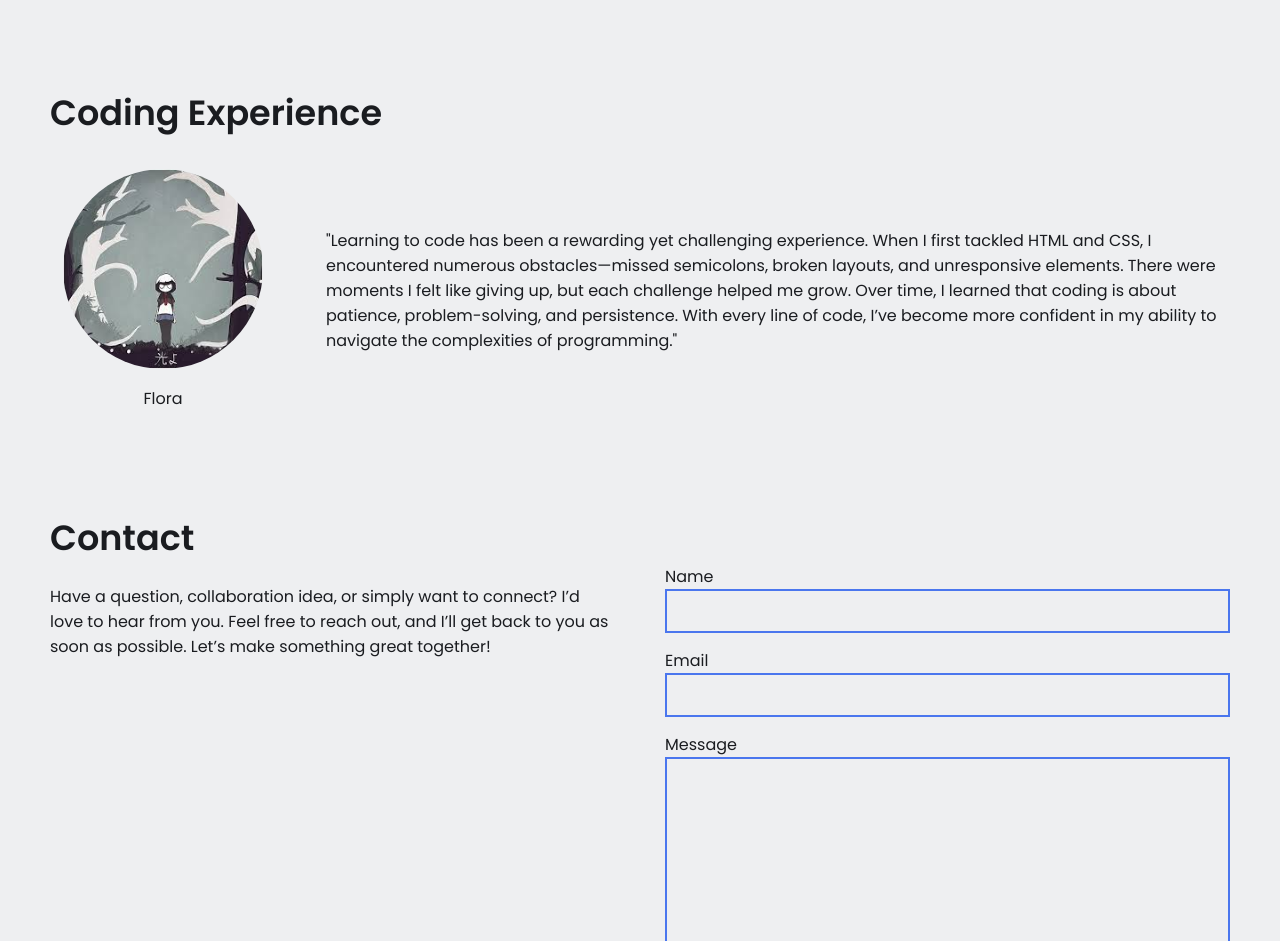
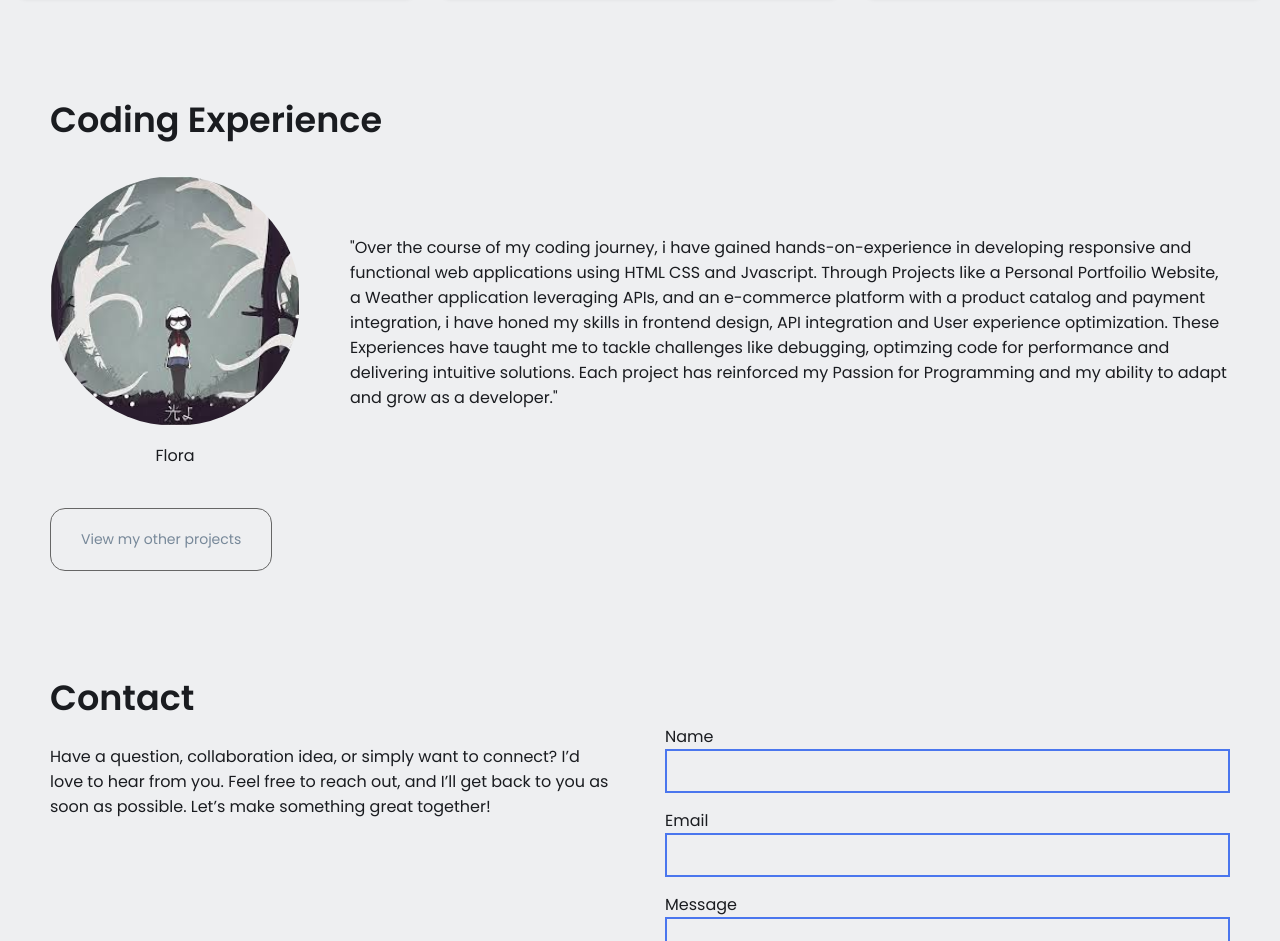
Before and after one commit to Flor444/folder, a plain HTML site: page index.html in a window 1280 px wide. Shown: the part 1660-2601 px from the top of the page. Drawn offline with Linux system fonts and the light colour scheme.

Commit message:
Fix : corrected error in code

```diff
--- a/index.html
+++ b/index.html
@@ -52,9 +52,9 @@
             <span>Skills</span>
           </a>
 
-          <a href="#testimony">
+          <a href="#coding">
             <i class="fa-solid fa-pen"></i>
-            <span>Testimony</span>
+            <span>Coding Experience</span>
           </a>
 
           <a href="#contact">
@@ -65,7 +65,10 @@
       </div>
 
       <div class="headshot">
+        <a href="https://github.com/flor444" target="_blank">
         <img src="images/download.jfif" alt="flora profile">
+        </a>
+
       </div>
     </section>
 
@@ -85,7 +88,7 @@
 
   <div class="skill-box">
     <h3>CSS</h3>
-    <p>Expert in styling, animations, and layouts using CSS3.</p>
+    <p>Expert in styling, animations, and layouts using CSS.</p>
     <div class="progress-bar">
       <span style="width: 85%;"></span>
     </div>
@@ -109,21 +112,27 @@
     <h2>Projects</h2>
     <div class="project-gallery">
       <div class="project-card">
-        <img src="images/portfolio.jfif" alt="Project 1">
+        <a href="https://github.com/flor444" target="_blank">
+          <img src="images/portfolio.jfif" alt="Project 1">
+        </a>
         <h3>Portfolio Website</h3>
         <p>A clean and responsive personal portfolio site built with HTML, CSS, and JavaScript.</p>
         <a href="index.html" class="project-link">View Project</a>
       </div>
 
       <div class="project-card">
-        <img src="images/images (1).jfif" alt="Weather App">
+        <a href="https://github.com/flor444" target="_blank">
+          <img src="images/images (1).jfif" alt="Weather App">
+        </a>
         <h3>Weather App</h3>
         <p>A real-time weather application using APIs and JavaScript.</p>
         <a href="#" class="project-link">View Project</a>
     </div>
 
       <div class="project-card">
-        <img src="images/ecommerce.jfif" alt="Project 3">
+        <a href="https://github.com/flor444" target="_blank">
+          <img src="images/ecommerce.jfif" alt="Project 3">
+        </a>
         <h3>E-commerce Platform</h3>
         <p>A functional online store with a product catalog, cart, and payment gateway.</p>
         <a href="#" class="project-link">View Project</a>
@@ -132,19 +141,29 @@
   </section>
 
 <!-- SECTION 3: My coding journey -->
-<section id="testimony" class="coding-section">
+<section id="coding" class="coding-section">
       <h2>Coding Experience</h2>
 
       <div class="group">
         <div class="person-details">
-          <img src="images/kikuo.jfif">
+          <a href="https://github.com/flor444" target="_blank">
+            <img src="images/kikuo.jfif">
+          </a>
           <p>Flora</p>
         </div>
 
         <div class="text">
            <p>
-            "Learning to code has been a rewarding yet challenging experience. When I first tackled HTML and CSS, I encountered numerous obstacles—missed semicolons, broken layouts, and unresponsive elements. There were moments I felt like giving up, but each challenge helped me grow. Over time, I learned that coding is about patience, problem-solving, and persistence. With every line of code, I’ve become more confident in my ability to navigate the complexities of programming."
-        </p>    </div>
+            "Over the course of my coding journey, i have gained hands-on-experience in developing responsive and functional web applications using HTML CSS and Jvascript. Through Projects like a Personal Portfoilio Website, a Weather application leveraging APIs, and an e-commerce platform with a product catalog and payment integration, i have honed my skills in frontend design, API integration and User experience optimization. These Experiences have taught me to tackle challenges like debugging, optimzing code for performance and delivering intuitive solutions. Each project has reinforced my Passion for Programming and my ability to adapt and grow as a developer."
+          </p>
+         </div>
+      </div>
+<div>
+  <a href="https://github.com/flor444">
+    <button class="other-projects"><span class="span-other-projects">View my other projects</span> </button>
+  </a>
+
+</div>
     </section>
 
     <!-- SECTION 5: Contact -->
--- a/style.css
+++ b/style.css
@@ -174,7 +174,7 @@ nav .right a span {
 }
 
 
-/* SECTION 3: Testimony */
+/* SECTION 3: Coding */
 .coding-section {
   padding: 0 50px;
   margin-bottom: 100px;
@@ -197,7 +197,7 @@ nav .right a span {
 }
 
 .coding-section .group .person-details img {
-  width: 200px;
+  width: 250px;
   aspect-ratio: 1 / 1;
   object-fit: cover;
   border-radius: 50%;
@@ -285,7 +285,7 @@ nav .right a span {
     width: 300px;
   }
 
-  /* SECTION 3: Testimony */
+  /* SECTION 3: imony */
   .coding-section {
     text-align: center;
   }
@@ -349,8 +349,8 @@ nav .right a span {
     }
   }
 
-  /* SECTION 3: Testimony */
-  .testimony-section {
+  /* SECTION 3: coding*/
+  .coding-section {
     padding: 0 20px;
   }
 
@@ -443,3 +443,22 @@ footer #backToTop {
 footer #backToTop:hover {
   background: #6c757d;
 }
+.other-projects{
+  background-color: #eeeff1;
+color:lightslategray;
+padding-bottom: 20px;
+margin-top: 40px;
+padding-top:20px ;
+padding-right: 30px;
+padding-left: 30px;
+border-style: solid;
+border-width: 1px;
+border-radius: 15px;
+border-color: #666;
+margin-right: 8px;
+}
+.span-other-projects{
+  font-size: 14px;
+  font-family: 'poppins';
+
+}
```
